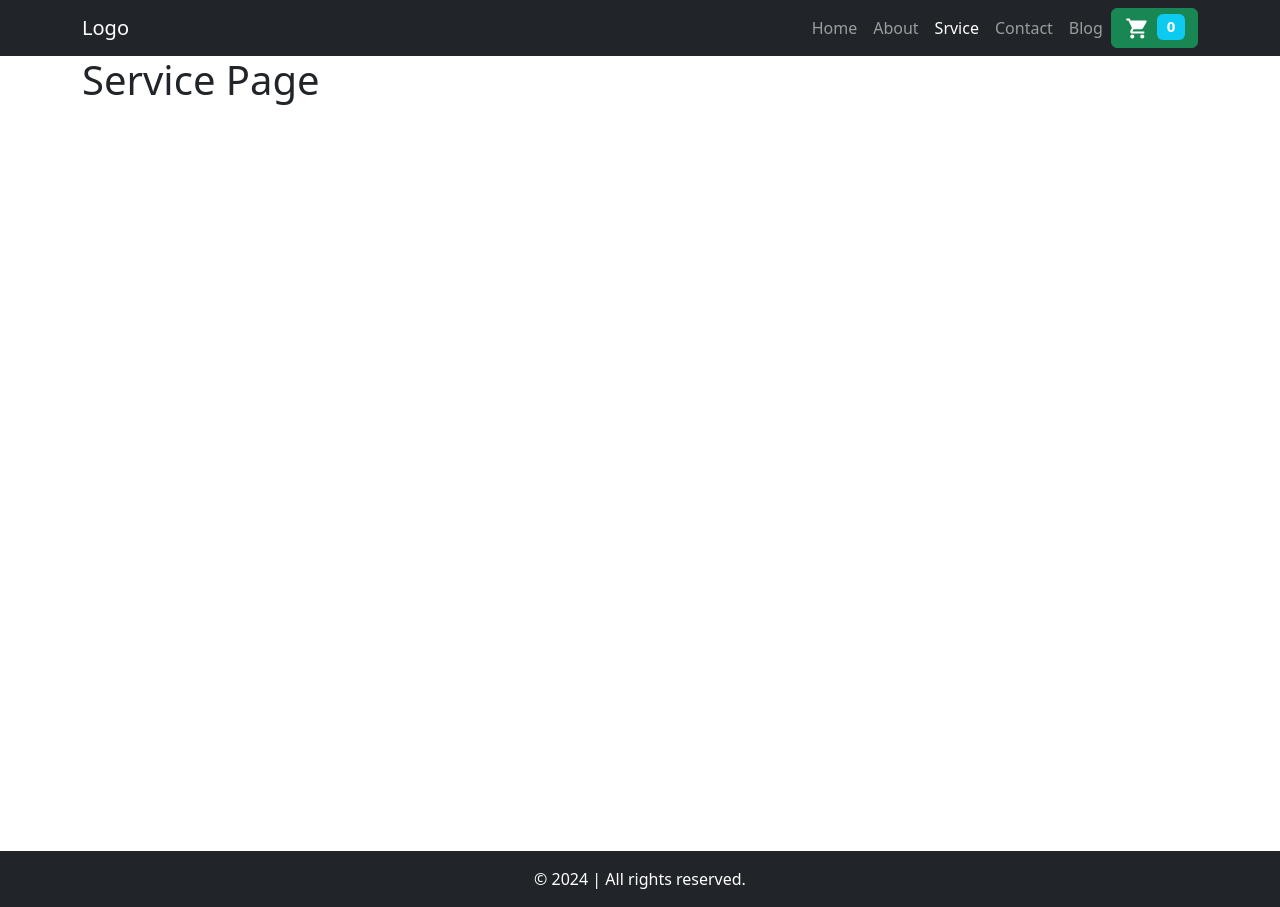
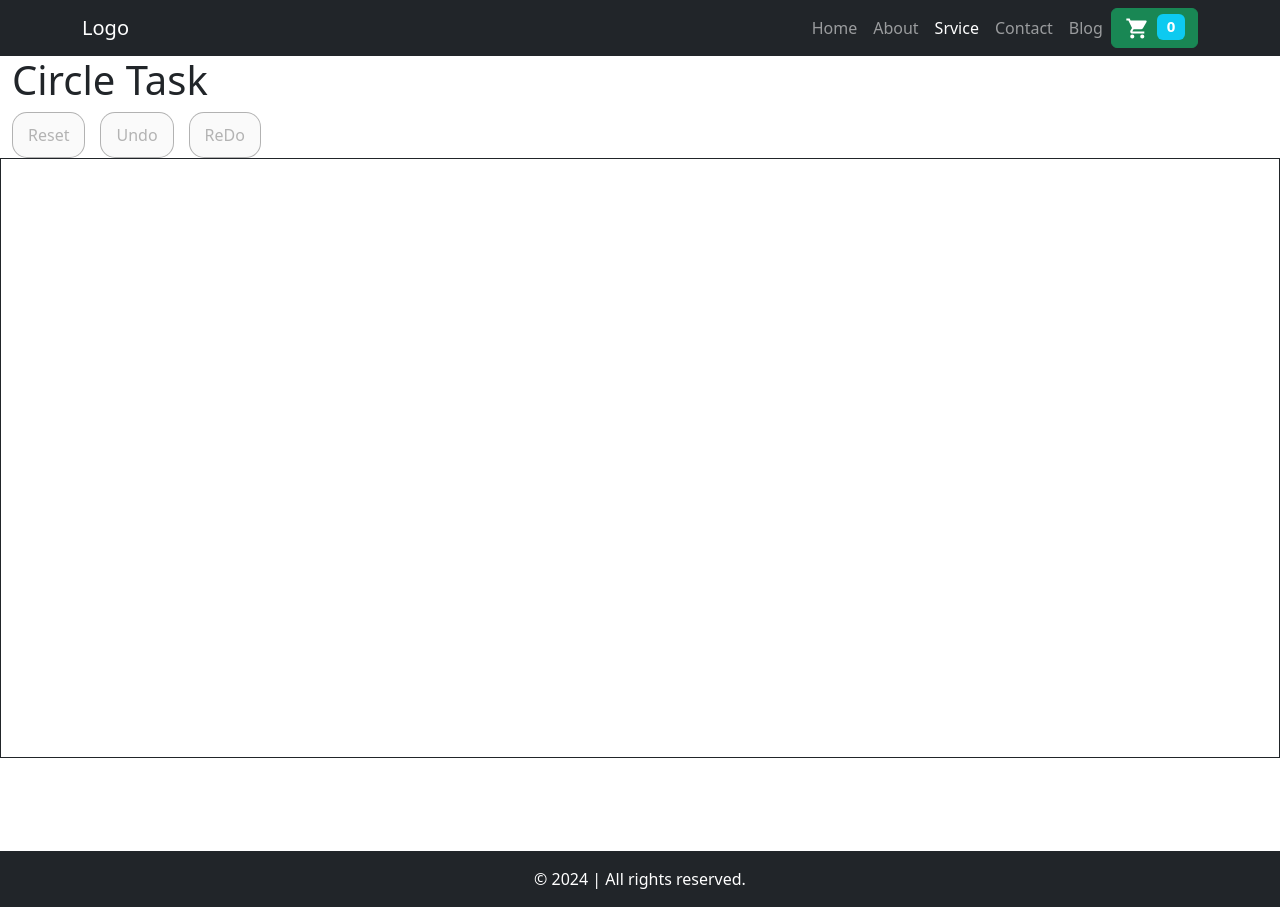
Before and after one commit to Mohitgold/react-project, a React (Vite) app: page /service in a window 1280 px wide. Built offline with nearby package versions, Linux system fonts and the light colour scheme.

Commit message:
dot task.

```diff
--- a/src/App.jsx
+++ b/src/App.jsx
@@ -37,13 +37,19 @@ function App() {
   const closeModal = () => {
     setModalShow(false);
   };
-  console.log(cartcount);
+  // console.log(cartcount);
 
   return (
     <>
       <BrowserRouter>
         <ecomContext.Provider
-          value={{ cartcount, modalShow, closeModal, handleCartCount }}
+          value={{
+            cartcount,
+            modalShow,
+            closeModal,
+            handleCartCount,
+            setCartCount,
+          }}
         >
           <Header />
           <Routes>
--- a/src/Pages/Cart.jsx
+++ b/src/Pages/Cart.jsx
@@ -1,11 +1,59 @@
-import React from "react";
+import React, { useContext } from "react";
+import ProductCart from "../component/ProductCart";
+import { ecomContext } from "../App";
+import Button from "react-bootstrap/Button";
+import Card from "react-bootstrap/Card";
+import { Link } from "react-router-dom";
 
 const Cart = () => {
+  const { cartcount, setCartCount } = useContext(ecomContext);
+  const cartRemove = (id) => {
+    // Filter out the item with the specified id
+    const updatedCart = cartcount.filter((item) => item.id !== id);
+
+    // Update the cart state
+    setCartCount(updatedCart);
+  };
   return (
     <div className="container page-min-height">
-      <div className="row">
-        <h2>Cart Page</h2>
-      </div>
+      {cartcount.length > 0 ? (
+        <div className="row">
+          <h2 className="py-4">Cart Page</h2>
+          {cartcount.map((cardItems) => {
+            return (
+              <ProductCart
+                key={cardItems.id}
+                id={cardItems.id}
+                cardItems={cardItems}
+                cartRemove={cartRemove}
+              />
+            );
+          })}
+        </div>
+      ) : (
+        <div className="row pt-5">
+          <div className="col">
+            <Card className="text-center">
+              <Card.Header>Cart Empty</Card.Header>
+              <Card.Body>
+                <Card.Title>
+                  Your cart is empty, Please select Product.
+                </Card.Title>
+                <Card.Text>
+                  With supporting text below as a natural lead-in to additional
+                  content.
+                </Card.Text>
+                <Link to="/">
+                  <Button variant="primary">Shop Now</Button>
+                </Link>
+              </Card.Body>
+              <Card.Footer className="text-muted">
+                Click on Shop button
+              </Card.Footer>
+            </Card>
+          </div>
+        </div>
+      )}
     </div>
   );
 };
--- a/src/Pages/Service.jsx
+++ b/src/Pages/Service.jsx
@@ -1,10 +1,68 @@
-import React from "react";
+import React, { useState } from "react";
+import { Colors } from "../component/Color";
 
 const Service = () => {
+  const [dots, setDots] = useState([]);
+  const [undo, setUndo] = useState([]);
+  //Screen Click , Create dot on click
+  const handleClick = (e) => {
+    // console.log("clicked");
+    const dotInfo = {
+      id: Date.now(),
+      BgColor: Colors[Math.floor(Math.random() * Colors.length)],
+      x: e.clientX,
+      y: e.clientY,
+    };
+    setDots([...dots, dotInfo]);
+  };
+
+  //Reset all dots
+  const handleReset = () => {
+    setDots([]);
+  };
+
+  //dots Undo function
+  const handleUndo = () => {
+    let copy = dots;
+    let lastDot = copy.pop();
+    setUndo([...undo, lastDot]);
+  };
+
+  //dots Redu function
+  const handleRedu = () => {
+    let unduCopy = undo;
+    const lastDot = unduCopy.pop();
+    setDots([...dots, lastDot]);
+  };
+  console.log(dots);
+  console.log(undo);
   return (
-    <div className="container page-min-height">
+    <div className="container-fluid page-min-height">
       <div className="row">
-        <h1>Service Page</h1>
+        <h1>Circle Task</h1>
+        <div className="btns">
+          <button disabled={dots.length === 0} onClick={handleReset}>
+            Reset
+          </button>
+          <button disabled={dots.length === 0} onClick={handleUndo}>
+            Undo
+          </button>
+          <button disabled={dots.length === 0} onClick={handleRedu}>
+            ReDo
+          </button>
+        </div>
+        <div className="dot-wrapper" onClick={handleClick}>
+          {dots.map((items) => {
+            const dotStyle = {
+              backgroundColor: items.BgColor,
+              top: items.y - 170 + "px",
+              left: items.x - 10 + "px",
+            };
+            return (
+              <div key={items.id} className="singledot" style={dotStyle}></div>
+            );
+          })}
+        </div>
       </div>
     </div>
   );
--- /dev/null
+++ b/src/component/Color.js
@@ -0,0 +1,10 @@
+export const Colors = [
+  "#2c3e50",
+  "#34495e",
+  "#c0392b",
+  "#e74c3c",
+  "#27ae60",
+  "#3498db",
+  "#f39c12",
+  "#f1c40f",
+];
--- /dev/null
+++ b/src/component/ProductCart.jsx
@@ -0,0 +1,51 @@
+import React from "react";
+import Image from "react-bootstrap/Image";
+import { MdDelete } from "react-icons/md";
+import Button from "react-bootstrap/Button";
+import { Link } from "react-router-dom";
+
+const ProductCart = ({ id, cardItems, cartRemove }) => {
+  return (
+    <div className="cart-product card mb-3" id={`cart-${id}`}>
+      <div className="row g-0">
+        <div className="col-auto">
+          <Link to={`/single-product/${id}`}>
+            <Image
+              src={cardItems.image}
+              thumbnail
+              className="img-fluid rounded-start cart-product__img"
+            />
+          </Link>
+        </div>
+        <div className="col">
+          <div className="card-body">
+            <div className="row">
+              <div className="col-auto cart-product__info">
+                <h5 className="card-title">
+                  <Link to={`/single-product/${id}`}>{cardItems.title}</Link>
+                </h5>
+                <p className="card-text">
+                  <small className="text-body-secondary">
+                    Cagegory: {cardItems.category}
+                  </small>
+                </p>
+              </div>
+              <div className="col-auto ms-auto cart-product__price d-flex align-items-center">
+                <h5 className="my-3">Price: ${cardItems.price}</h5>
+                <Button
+                  variant="danger"
+                  className="cart-product__remove"
+                  onClick={() => cartRemove(id)}
+                >
+                  <MdDelete />
+                </Button>
+              </div>
+            </div>
+          </div>
+        </div>
+      </div>
+    </div>
+  );
+};
+
+export default ProductCart;
--- a/src/main.scss
+++ b/src/main.scss
@@ -4,3 +4,5 @@
 @import "scss/slider";
 @import "scss/content";
 @import "scss/single-product";
+@import "scss/Cart";
+@import "scss/service";
--- /dev/null
+++ b/src/scss/Cart.scss
@@ -0,0 +1,13 @@
+.cart-product {
+    &__img {
+        height: 100px;
+        width: 100px;
+        object-fit: contain;
+    }
+    &__remove {
+        font-size: 20px;
+        display: flex;
+        padding: 10px;
+        margin-left: 25px;
+    }
+}
--- /dev/null
+++ b/src/scss/service.scss
@@ -0,0 +1,22 @@
+.btns {
+    display: flex;
+    gap: 15px;
+    button {
+        padding: 10px 15px;
+        border: 1px solid;
+        border-radius: 15px;
+    }
+}
+
+.dot-wrapper {
+    height: 600px;
+    border: 1px solid;
+    position: relative;
+}
+
+.singledot {
+    width: 20px;
+    height: 20px;
+    border-radius: 50%;
+    position: absolute;
+}
```
